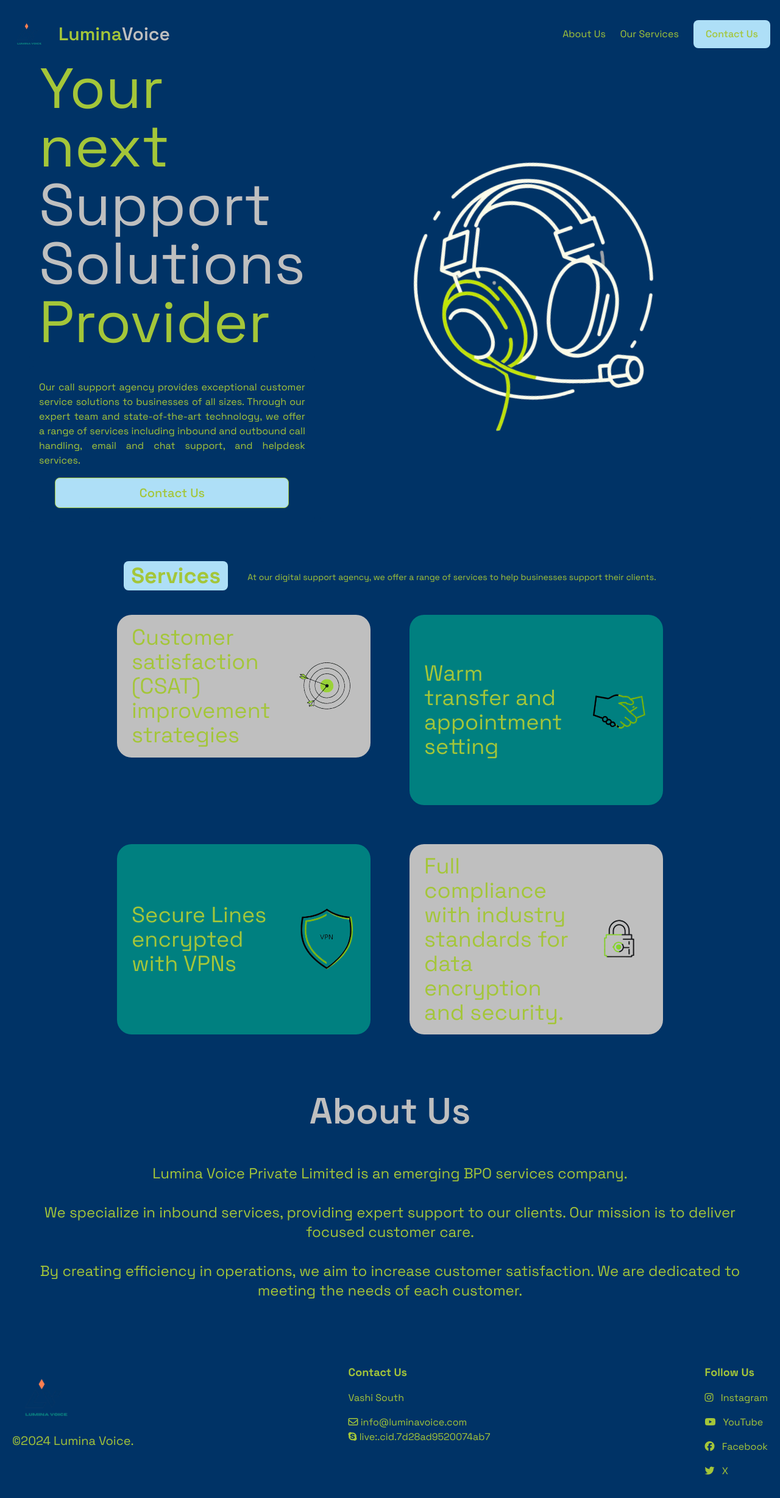
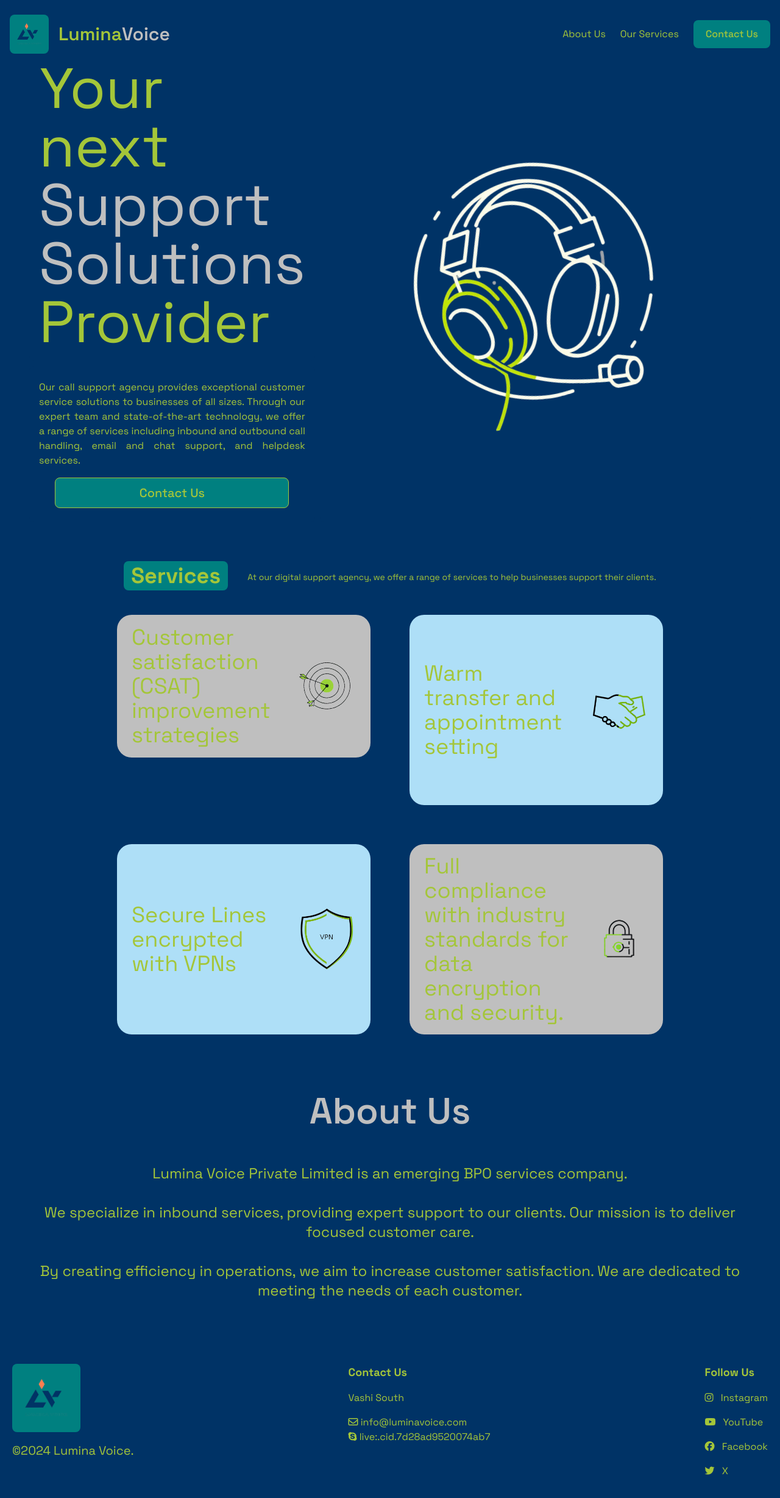
Before and after one commit to ajdjyt/lumina-site, a SvelteKit app: page / in a window 1280 px wide. Shown: the top 2456 px of the page at 61% size. Built offline with nearby package versions, Linux system fonts and the light colour scheme.

Commit message:
bad color scheme 2

```diff
--- a/src/app.css
+++ b/src/app.css
@@ -39,9 +39,9 @@
 	--acc3: #9fa3a6; */
 
 	--prim1: #003366;
-	--prim2: #aedff7;
+	--prim2: #008080;
 	--acc1: #bfbfbf;
-	--acc2: #008080;
+	--acc2: #aedff7;
 	--acc3: #a4c639;
 
 	/*
--- a/src/components/Footer.svelte
+++ b/src/components/Footer.svelte
@@ -22,7 +22,7 @@
 	>
 		<div class="flex flex-col items-start md:col-span-2 md:items-start">
 			<h1 class="align-middle font-semibold">
-				<img class="max-w-[5rem] md:max-w-[7rem]" src="assets/logo.png" alt="" />
+				<img class="rounded-lg bg-prim2 mb-4 max-w-[5rem] md:max-w-[7rem]" src="assets/logo.png" alt="" />
 			</h1>
 			<p class="text-xs md:text-xl">©2024 Lumina Voice.</p>
 		</div>
--- a/src/components/Header.svelte
+++ b/src/components/Header.svelte
@@ -20,7 +20,7 @@
 	<div class="item-center mx-auto flex w-full justify-between px-4 py-6">
 		<a class="flex flex-row items-center justify-items-center" href="/">
 			<div class="flex max-h-[10rem] max-w-[5rem] flex-col gap-4 md:max-w-[7rem]">
-				<img class="h-[4rem]" src="assets/logo.png" alt={'Error loading icon'} />
+				<img class="bg-prim2 rounded-lg h-[4rem]" src="assets/logo.png" alt={'Error loading icon'} />
 			</div>
 		</a>
 		<h1
@@ -48,8 +48,8 @@
 <Modal bind:this={modal} bind:showModal={showModal}>
 	{#snippet header()}
 		<a class="flex flex-row items-center justify-items-center" href="/">
-			<div class="flex max-h-[10rem] max-w-[5rem] flex-col gap-4 bg-prim1 md:max-w-[7rem]">
-				<img class="h-[4rem]" src="assets/logo.png" alt={'Error loading icon'} />
+			<div class=" flex max-h-[10rem] max-w-[5rem] flex-col gap-4 md:max-w-[7rem]">
+				<img class="rounded-lg bg-prim2 h-[4rem]" src="assets/logo.png" alt={'Error loading icon'} />
 			</div>
 		</a>
 		<h1
```
